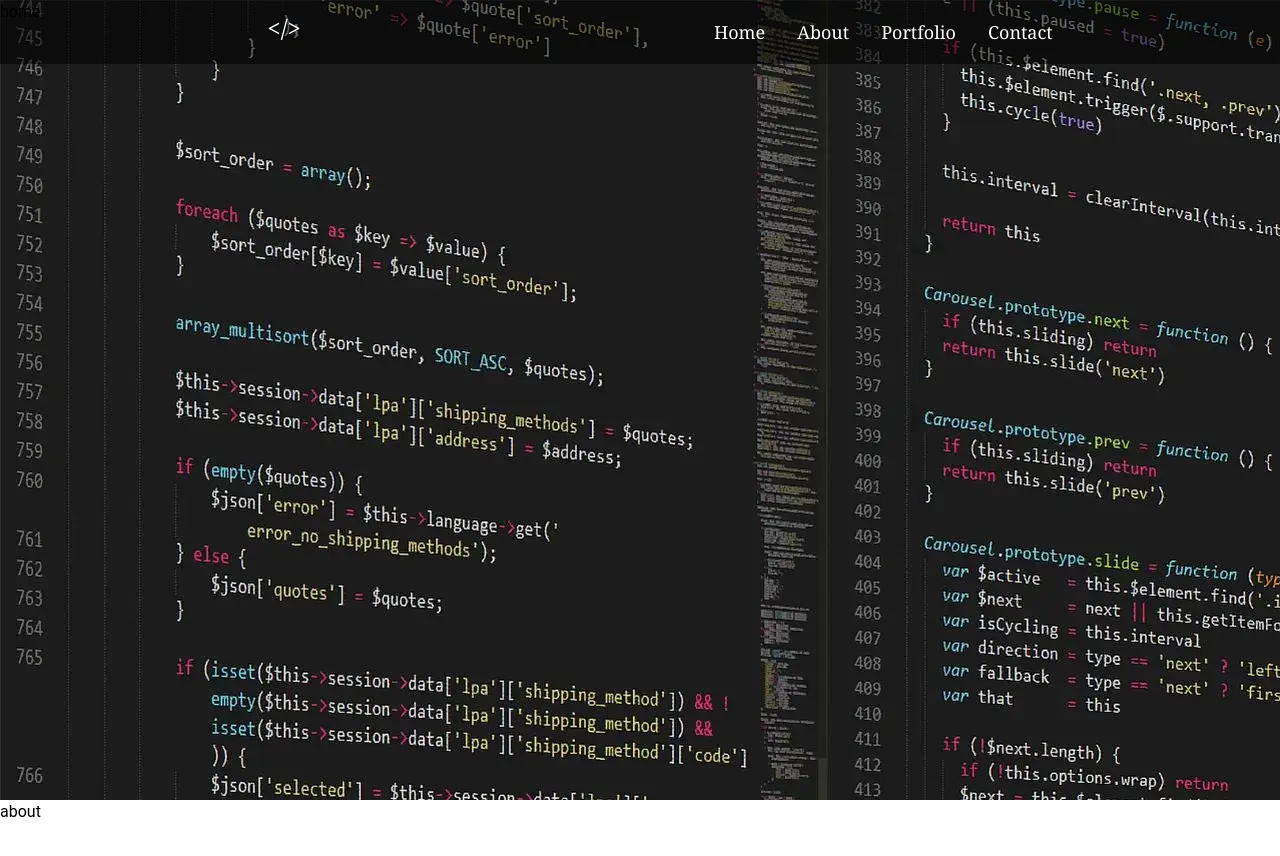
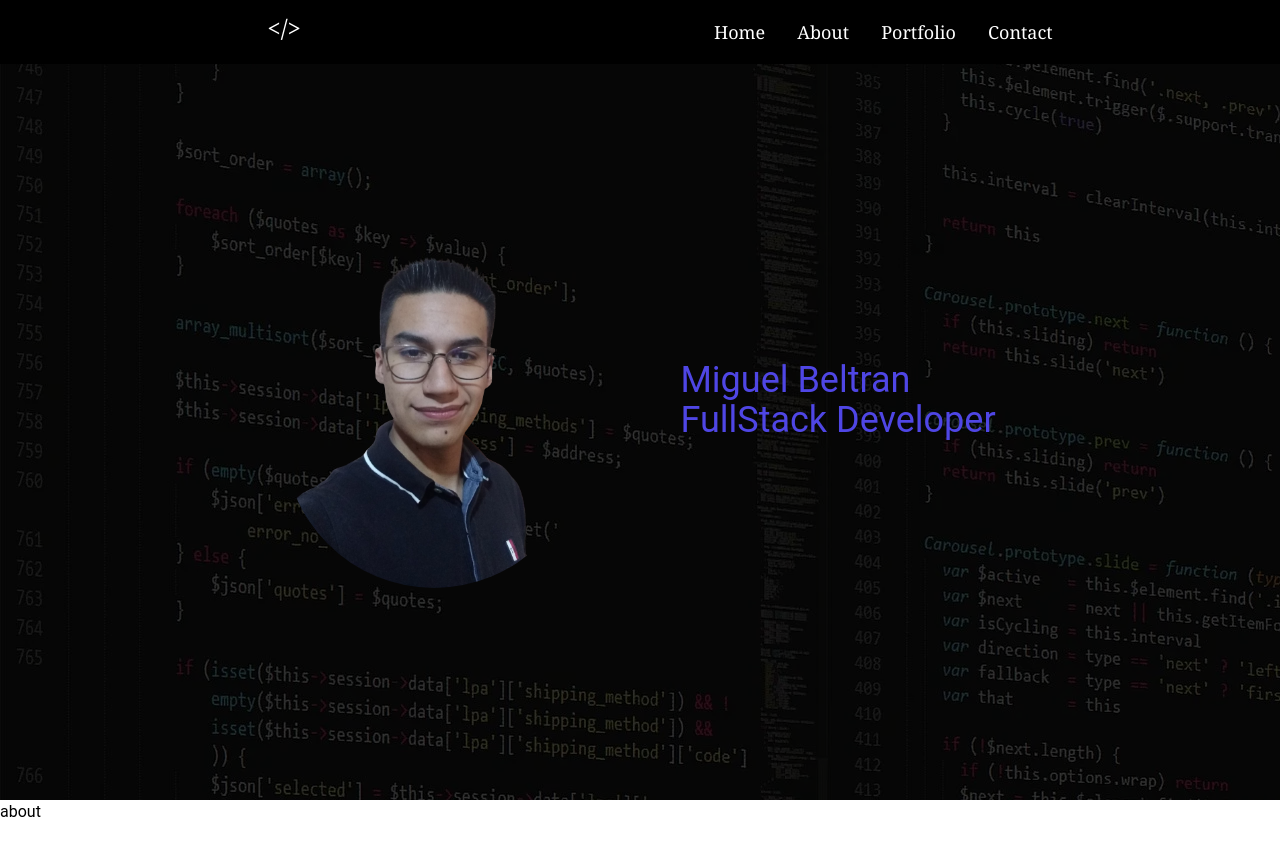
Before and after one commit to miguelbel00/porfolio, a React (Vite) app: page / in a window 1280 px wide. Shown: the top 856 px of the page. Built offline with nearby package versions, Linux system fonts and the light colour scheme.

Commit message:
home finish

```diff
--- a/src/App.jsx
+++ b/src/App.jsx
@@ -12,13 +12,14 @@ import {
   scrollSpy,
   scroller,
 } from "react-scroll";
+import face from './assets/face.png'
 
 const App = () => {
   let [open, setOpen] = useState(false);
   return (
     <div className="bg-[url('/bg.jpg')] max-w-screen  h-screen font-[Roboto]">
-      <header class=" sticky top-0">
-        <nav className="z-10  w-screen text-white text-lg bg-[#0000008a] fixed  top-0 left-0 font-serif">
+      <header className=" sticky top-0">
+        <nav className="z-10  w-screen text-white text-lg bg-black fixed  top-0 left-0 font-serif">
           <div className="md:flex items-center justify-around h-[10vh] md:h-[8vh] py-4 md:px-10 px-7">
             <div className="pt-4  pl-10 md:justify-center md:pt-0  text-2xl select-none cursor-default flex items-center gap-3 ">
               <p className="w-10 h-10 ">{`</>`}</p>
@@ -103,9 +104,20 @@ const App = () => {
 
         <Element
           name="home"
-          className="element max-w-screen h-screen"
-        >
-          home
+          className="element max-w-screen  h-screen flex justify-center bg-[#000000c9]   text-indigo-600 text-xl text-center"
+        ><section class="text-gray-600 body-font    my-auto">
+        <div class="container mx-auto flex px-5 py-24 md:flex-row flex-col items-center">
+          <div class="w-[300px] mb-10 md:mb-0">
+            <img class="object-cover object-center rounded-[500px] " alt="hero" src={face}/>
+          </div>
+          <div class="lg:flex-grow md:w-1/2 lg:pl-24 md:pl-16 flex flex-col md:items-start md:text-left items-center text-center">
+            <h1 class="title-font sm:text-4xl text-3xl  text-indigo-600 ">Miguel Beltran
+            </h1>
+            <p className="title-font sm:text-4xl text-3xl  text-indigo-600 ">            FullStack Developer
+</p>
+          </div>
+        </div>
+      </section>
         </Element>
         <Element
           name="about"
```
Also changed, not shown: src/assets/face.png (renamed from public/front.png).
